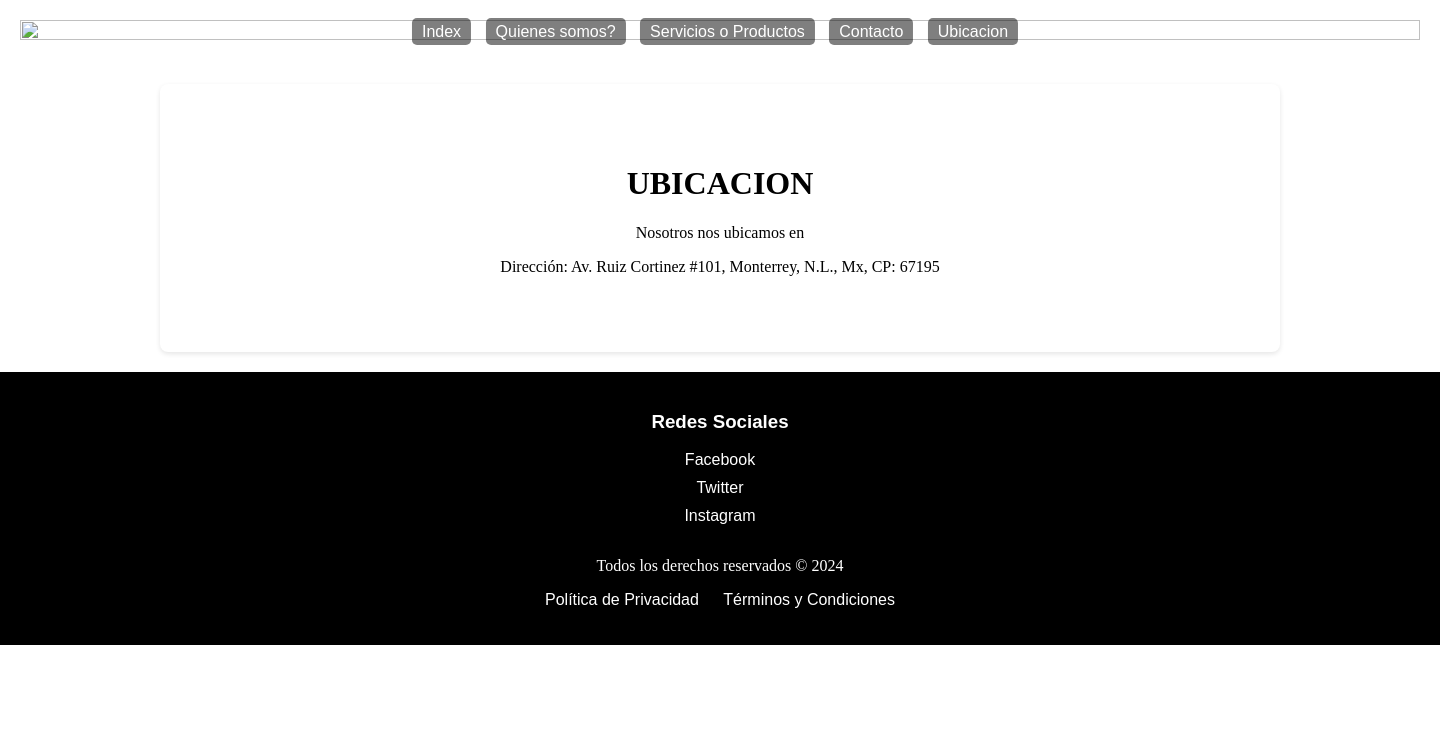
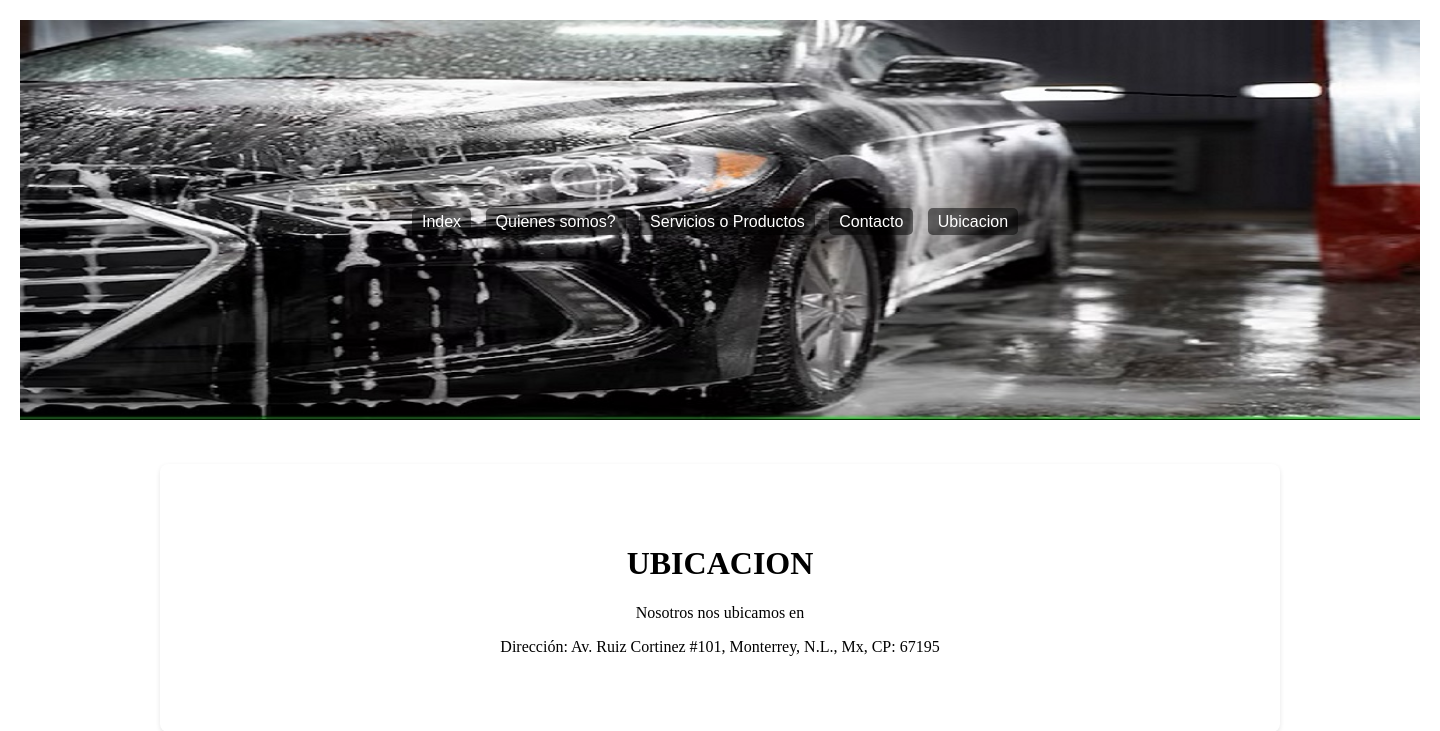
Before and after one commit to joseadolf247/PIADJANGO, a Django app: page /ubicacion/ in a window 1440 px wide. Shown: the top 731 px of the page. Before the commit the page ends 645 px from the top, so only its background shows below. Run offline with Django 5.2, Linux system fonts and the light colour scheme.

Commit message:
modificacion

```diff
--- a/evidencia3/prueba/static/css/estilosUbi.css
+++ b/evidencia3/prueba/static/css/estilosUbi.css
@@ -29,8 +29,8 @@ p{
 img{
     top: 0;
     left: 20;
-    width: 100%;
-    height: 100%;
+    width: 1400px;
+    height: 400px;
     background-size: 100% auto;
 }
 .header-img {
```
Also changed, not shown: evidencia3/prueba/static/img/Autolavado.jpg.
